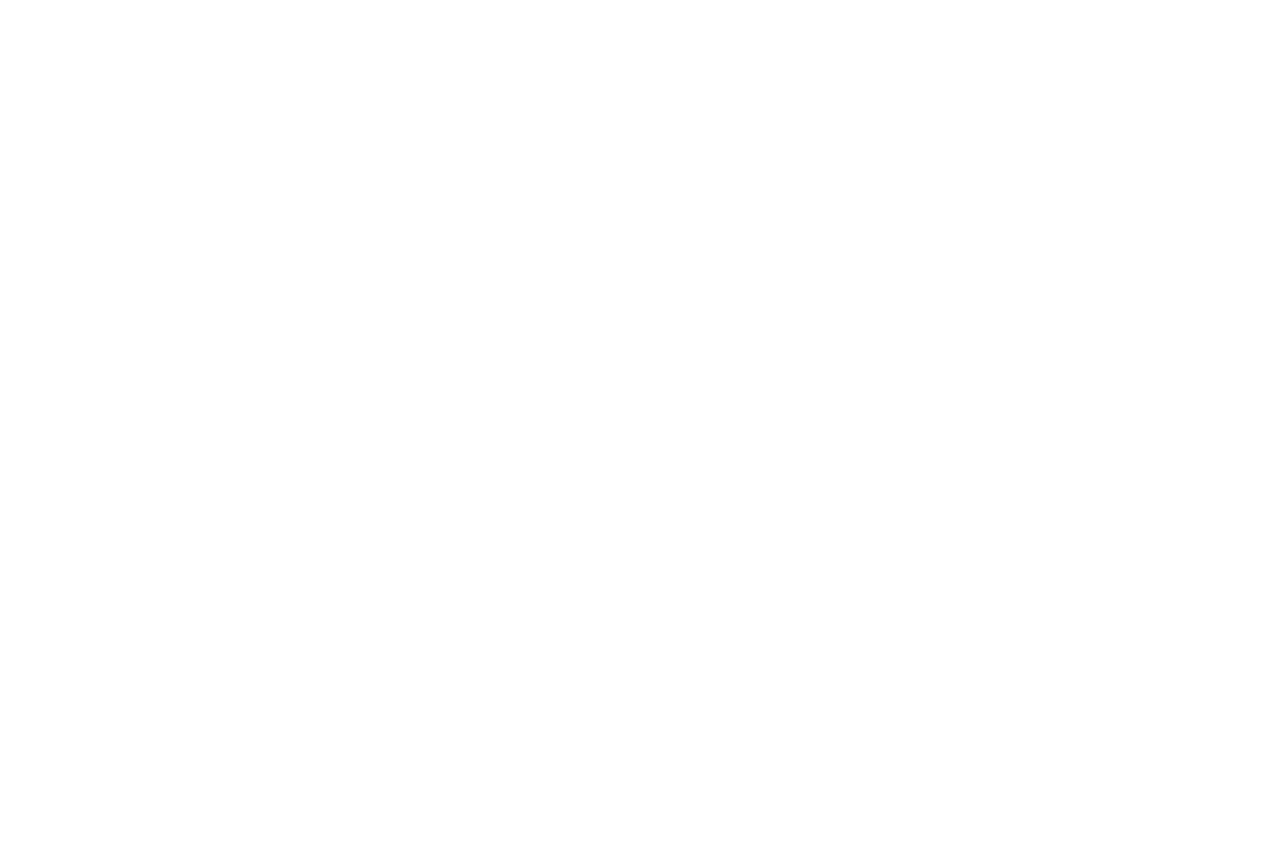
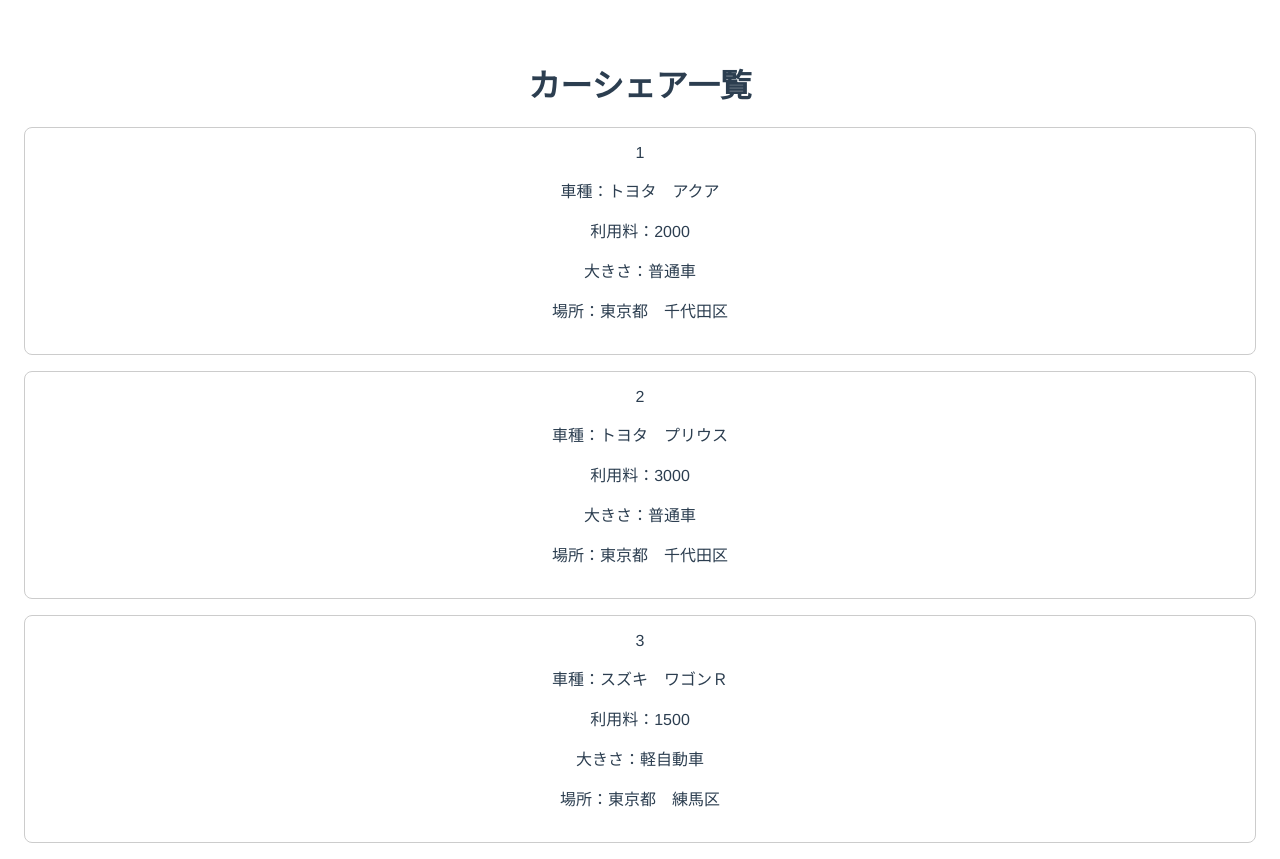
Before and after one commit to tkming0916/docomo-hack-tameB-frontend, a Vue app in the folder app/: page /selectcars in a window 1280 px wide. Before the commit this address had no page. Before the commit the page ends 800 px from the top, so only its background shows below. Built offline with nearby package versions, Linux system fonts and the light colour scheme.

Commit message:
カーシェア画面の再現

```diff
--- /dev/null
+++ b/app/src/assets/cars.json
@@ -0,0 +1,23 @@
+[
+  {
+    "id": 1,
+    "car_name": "トヨタ　アクア",
+    "car_size": "普通車",
+    "car_place": "東京都　千代田区",
+    "car_cost": 2000
+  },
+  {
+    "id": 2,
+    "car_name": "トヨタ　プリウス",
+    "car_size": "普通車",
+    "car_place": "東京都　千代田区",
+    "car_cost": 3000
+  },
+  {
+    "id": 3,
+    "car_name": "スズキ　ワゴンＲ",
+    "car_size": "軽自動車",
+    "car_place": "東京都　練馬区",
+    "car_cost": 1500
+  }
+]
--- /dev/null
+++ b/app/src/components/card_car.vue
@@ -0,0 +1,36 @@
+<template>
+  <div class="card" @click="goToDetails">
+    <!-- カードの表示内容 -->
+    <a>{{ cardData.id }}</a>
+    <p>車種：{{ cardData.car_name }}</p>
+    <p>利用料：{{ cardData.car_cost }}</p>
+    <p>大きさ：{{ cardData.car_size }}</p>
+    <p>場所：{{ cardData.car_place }}</p>
+  </div>
+</template>
+
+<script>
+export default {
+  props: ['cardData'],
+  methods: {
+    goToDetails() {
+      this.$router.push({ name: 'DetailsPage', params: { id: this.cardData.id } });
+    }
+  }
+};
+</script>
+
+<style scoped>
+.card {
+  border: 1px solid #ccc;
+  padding: 16px;
+  margin: 16px;
+  border-radius: 8px;
+  cursor: pointer;
+  transition: box-shadow 0.3s;
+}
+
+.card:hover {
+  box-shadow: 0 4px 8px rgba(0, 0, 0, 0.1);
+}
+</style>
--- /dev/null
+++ b/app/src/pages/SelectCars.vue
@@ -0,0 +1,44 @@
+<template>
+  <div id="app">
+    <header class="bg-blue-500 text-white p-4">
+      <h1 class="text-2xl font-semibold">カーシェア一覧</h1>
+    </header>
+
+    <main id="main_content" class="l-mainContent l-article bg-gray-100 p-8">
+      <div>
+        <Card_car v-for="card in cards" :key="card.id" :cardData="card" />
+      </div>
+
+    </main>
+  </div>
+</template>
+
+<script>
+import Card_car from '../components/card_car.vue';
+import cardsData from '../assets/cars.json'; // JSONファイルのパスに合わせて調整
+
+
+export default {
+  components: {
+    Card_car
+  },
+  data() {
+    return {
+      // showCars: false,
+      cards: cardsData
+    };
+  },
+  methods: {
+    buttonClicked(){
+      window.alert('クリックしましたね')
+    },
+    showDetails(car) {
+      this.selectedCar = car === this.selectedCar ? null : car;
+    }
+  }
+};
+</script>
+
+<style>
+/* ... 必要なスタイルをここに追加 ... */
+</style>
--- a/app/src/router/index.js
+++ b/app/src/router/index.js
@@ -1,6 +1,7 @@
 import { createRouter, createWebHistory } from "vue-router";
 import HomePage from "../pages/HomePage.vue";
 import StudentRequest from "../pages/StudentRequest.vue";
+import SelectCars from "../pages/SelectCars.vue";
 
 const routes = [
   {
@@ -13,6 +14,11 @@
     name: "StudentRequest",
     component: StudentRequest,
   },
+  {
+    path: "/selectcars",
+    name: "SelectCars",
+    component: SelectCars,
+  },
   // 他のルートを追加できます
 ];
 
```
